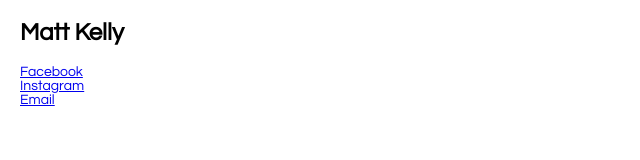
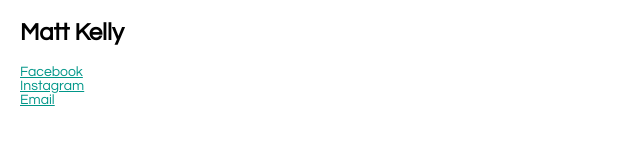
Before and after one commit to mjk90/mjk90.github.io, a plain HTML site: page index.html in a window 1280 px wide. Shown: the whole page, without its empty margins (0-640 px from the left). Drawn offline with Linux system fonts and the light colour scheme.

Commit message:
Changed colour of links

```diff
--- a/index.html
+++ b/index.html
@@ -18,6 +18,9 @@
 			    margin: 0;
     			font-size: 14px;
 			}
+			p a {
+				color: #009688;
+			}
 		</style>
 
 		<!--[if lt IE 9]>
```
